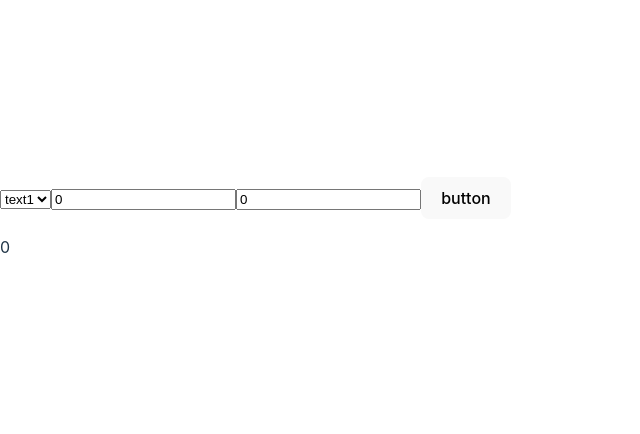
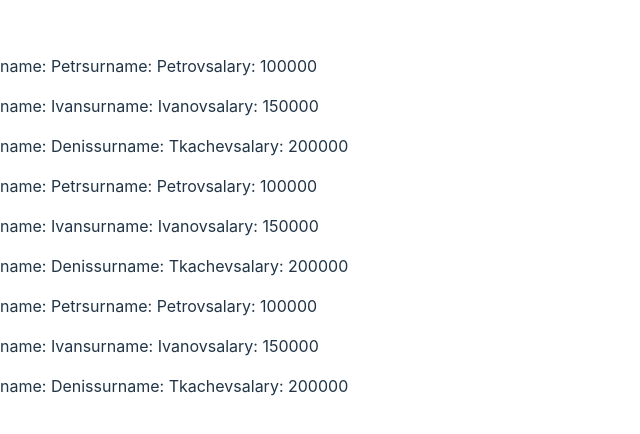
Before and after one commit to DenisTk22/prestaging, a React (Vite) app in the folder 0_testing/project0/: page / in a window 1280 px wide. Shown: the part 174-608 px from the top of the page, without its empty margins (0-640 px from the left). Built offline with nearby package versions, Linux system fonts and the light colour scheme.

Commit message:
feat: :art: lesson3

```diff
--- a/0_testing/project0/src/App.tsx
+++ b/0_testing/project0/src/App.tsx
@@ -1,84 +1,26 @@
-import { ChangeEvent, ReactElement, useState } from 'react';
-// import Dashboard from './components/dashboard/Dashboard';
-// import { userContext } from './components/context/userContext'
-// import { SignUp } from './components/signUp';
+import { ReactElement } from 'react';
+import Product from './components/product/Product';
+import User from './components/user/User';
+import Employees from './components/employees/Employees';
 
 export default function App(): ReactElement {
-  // const userY = {
-  //   name: 'Иван Петров',
-  //   email: 'email@ya.ru'
-  // }
-  // const [user] = useState({name: userY.name, email: userY.email});
+  const salary1 = 100000;
+  const salary2 = 150000;
+  const salary3 = 200000;
 
-  const [value1, setValue1] = useState(0);
-  const [value2, setValue2] = useState(0);
-  const [result, setResult] = useState(0);
+  const employees = [
+    { id: 1, surname: 'Petrov', name: 'Petr', patronymic: 'Vadimuch', salary: salary1 },
+    { id: 2, surname: 'Ivanov', name: 'Ivan', patronymic: 'Ivanovich', salary: salary2 },
+    { id: 3, surname: 'Tkachev', name: 'Denis', patronymic: 'Vadimuch', salary: salary3 },
+  ]
 
-  function handleChange1(e: ChangeEvent<HTMLInputElement>): void {
-    setValue1(+e.target.value);
-  }
-  function handleChange2(e: ChangeEvent<HTMLInputElement>): void {
-    setValue2(+e.target.value);
-  }
-
-  const getResult = () => {
-    setResult(value1 + value2);
-  }
+  const staff = employees.map(employee => {
+    return <Employees key={employee.id} surname={employee.surname} name={employee.name} patronymic={employee.patronymic} salary={employee.salary} />
+  })
 
   return (
-    <>
-      <select value={result} name="" id="">
-        <option value="">text1</option>
-        <option value="">text2</option>
-        <option value="">text3</option>
-      </select>
-      <input value={value1} onChange={handleChange1} />
-      <input value={value2} onChange={handleChange2} />
-      <button onClick={getResult}>button</button>
-      <p>{result}</p>
-      {/* <userContext.Provider value={user}>
-      <Dashboard/>
-    </userContext.Provider>
-    {/* <Dashboard/> */}
-      {/* <SignUp/> */}
-    </>
+    <div>
+      {staff}
+    </div>
   )
 }
-// import { ReactElement, useState } from 'react';
-// import { createTodos } from './components/todo/utils';
-// import TodoList from './components/todo/TodoList';
-
-// const todos: { id: number, text: string, completed: boolean }[] | '[]'= createTodos();
-
-// export default function App():ReactElement {
-//   const [tab, setTab] = useState('all');
-//   // const [isDark, setIsDark] = useState(false);
-//   return (
-//     <>
-//       <button onClick={() => setTab('all')}>
-//         All
-//       </button>
-//       <button onClick={() => setTab('active')}>
-//         Active
-//       </button>
-//       <button onClick={() => setTab('completed')}>
-//         Completed
-//       </button>
-//       <br />
-//       <label>
-//         <input
-//           type="checkbox"
-//           // checked={isDark}
-//           // onChange={e => setIsDark(e.target.checked)}
-//         />
-//         Dark mode
-//       </label>
-//       <hr />
-//       <TodoList
-//         todos = {todos}
-//         tab={tab}
-//         // theme={isDark ? 'dark' : 'light'}
-//       />
-//     </>
-//   );
-// }
--- /dev/null
+++ b/0_testing/project0/src/components/employee/Employee.tsx
@@ -0,0 +1,19 @@
+
+interface employeeData {
+    id?: number,
+    surname: string,
+    name: string,
+    patronymic?: string,
+    salary: number
+}
+
+const Employee = ({ surname, name, salary }: employeeData) => {
+
+    return <p>
+        name: <span>{name}</span>
+        surname: <span>{surname}</span>
+        salary: <span>{salary}</span>
+    </p>
+}
+
+export default Employee;
--- /dev/null
+++ b/0_testing/project0/src/components/employees/Employees.tsx
@@ -0,0 +1,25 @@
+import React, { useState } from 'react'
+import Employee from '../employee/Employee'
+
+const initEmployees = [
+    { id: 1, surname: 'Petrov', name: 'Petr', patronymic: 'Vadimuch', salary: 100000 },
+    { id: 2, surname: 'Ivanov', name: 'Ivan', patronymic: 'Ivanovich', salary: 150000 },
+    { id: 3, surname: 'Tkachev', name: 'Denis', patronymic: 'Vadimuch', salary: 200000 },
+]
+
+export default function Employees() {
+
+   const [empls, setEmpls] = useState(initEmployees);
+
+    const items = empls.map(empl => {
+        return <Employee
+            key={empl.id}
+            surname={empl.surname}
+            salary={empl.salary}
+            name={empl.name}       />
+    })
+
+    return <div>
+        {items}
+    </div>;
+}
--- /dev/null
+++ b/0_testing/project0/src/components/product/Product.tsx
@@ -0,0 +1,9 @@
+import React, { ReactHTMLElement } from 'react'
+
+export default function Product({ name, cost }) {
+    console.log();
+    return <p>
+        name: <span>{name}</span>,
+        cost: <span>{cost}</span>,
+    </p>
+}
--- /dev/null
+++ b/0_testing/project0/src/components/user/User.tsx
@@ -0,0 +1,7 @@
+import React from 'react'
+
+export default function User() {
+    return <p>
+        user data
+    </p>
+}
```
